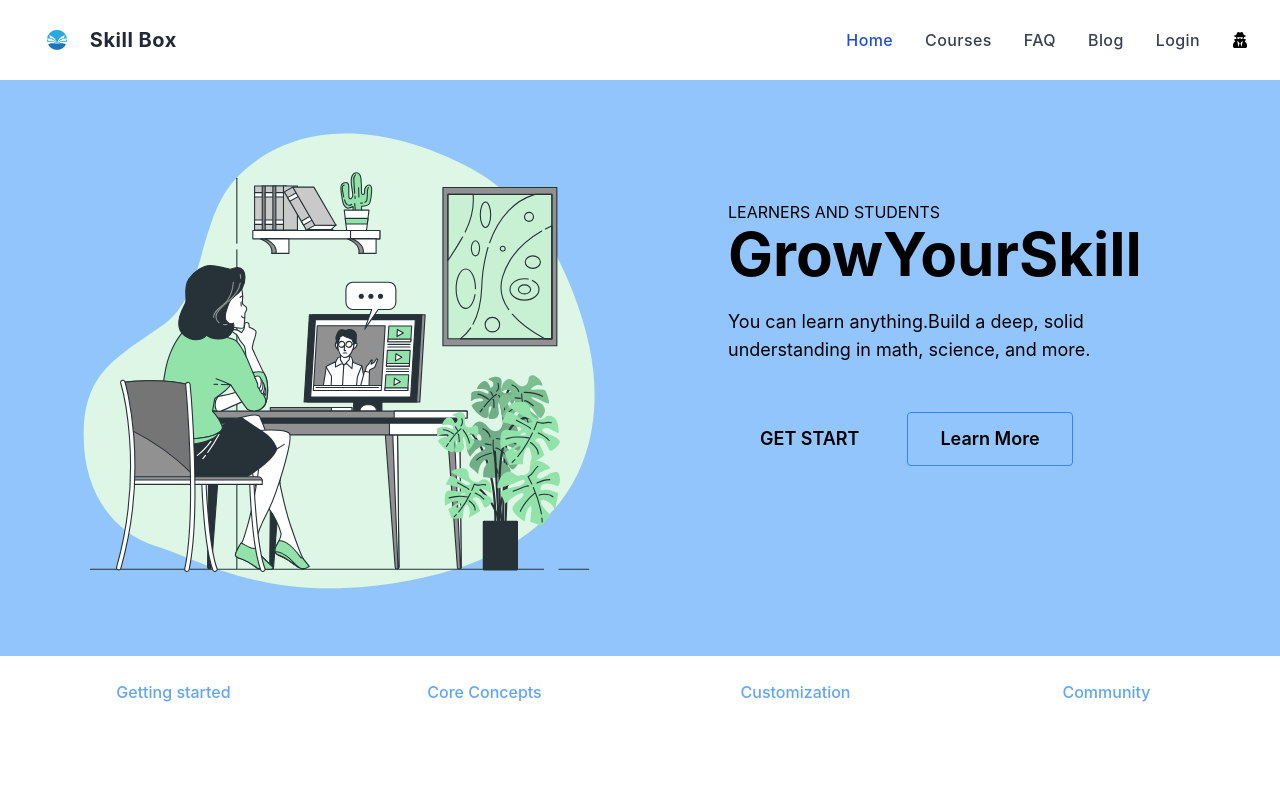
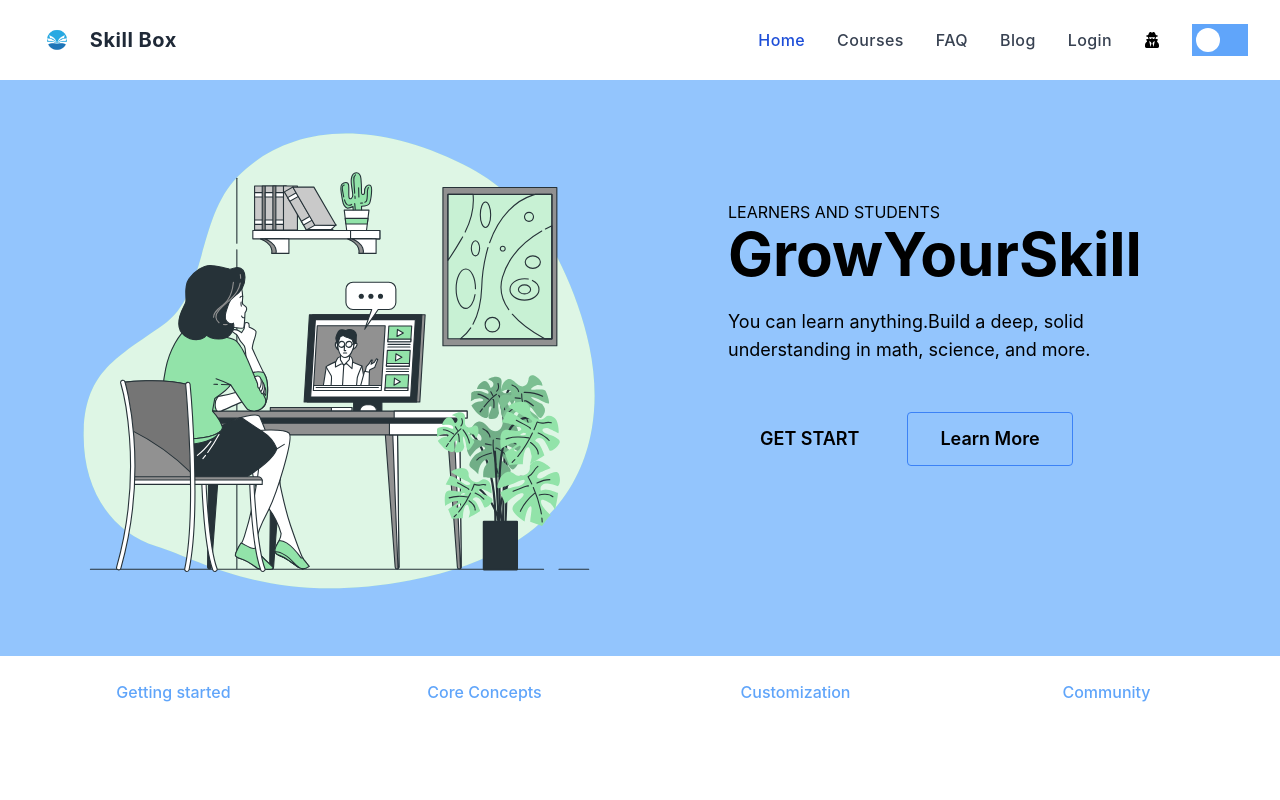
Before and after one commit to rubelrana123/skill-box-client, a React (Create React App) app: page / in a window 1280 px wide. Shown: the top 800 px of the page. Built offline with nearby package versions, Linux system fonts and the light colour scheme; no server answers.

Commit message:
added toggle

```diff
--- a/src/Pages/Header.js
+++ b/src/Pages/Header.js
@@ -113,6 +113,7 @@ const Header = () => {
 							>
 								Login
 							</NavLink>
+
 						</li>
 						</>
 						}
@@ -134,6 +135,18 @@ const Header = () => {
 			 </>
     </span>
 					</div>
+  <div className='bg-blue-400'>
+		<label for="toggleFour" class="flex   cursor-pointer select-none items-center">
+  <div class="relative">
+    <input type="checkbox" id="toggleFour" class="sr-only" />
+    <div class="box bg-dark block h-8 w-14 rounded-full"></div>
+    <div
+      class="dot absolute left-1 top-1 flex h-6 w-6 items-center justify-center rounded-full bg-white transition"
+    ></div>
+  </div>
+</label>
+	</div>
+
 					</ul>
 					<div className='lg:hidden'>
 						<button
@@ -293,6 +306,15 @@ const Header = () => {
     </span>
 
 									</div>
+									<label for="toggleFour" class="flex cursor-pointer select-none items-center">
+  <div class="relative  bg-blue-300">
+    <input type="checkbox" id="toggleFour" class="sr-only" />
+    <div class="box bg-dark block h-8 w-14 rounded-full"></div>
+    <div
+      class="dot absolute left-1 top-1 flex h-6 w-6 items-center justify-center rounded-full bg-white transition"
+    ></div>
+  </div>
+</label>
 										</ul>
 									</nav>
 								</div>
```
